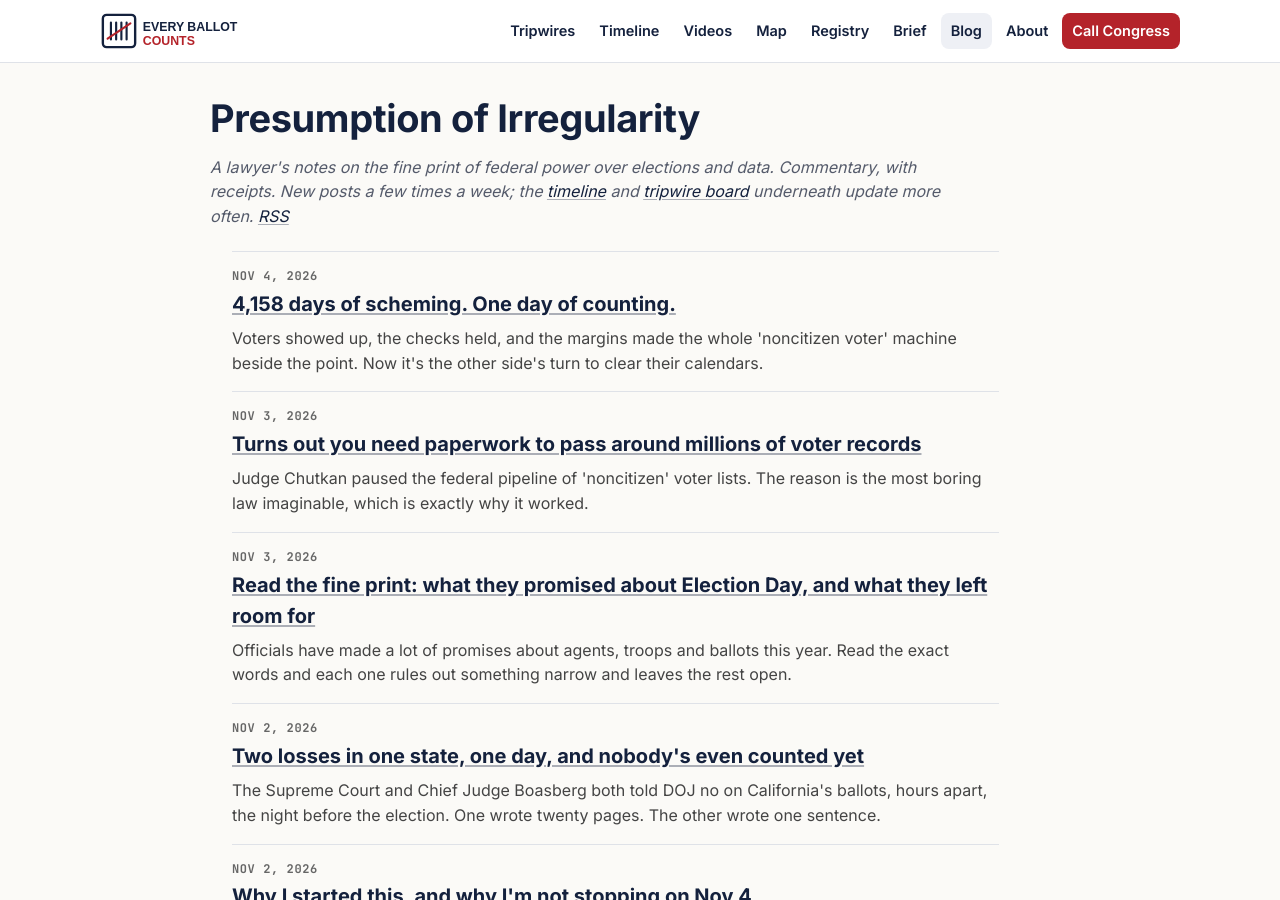
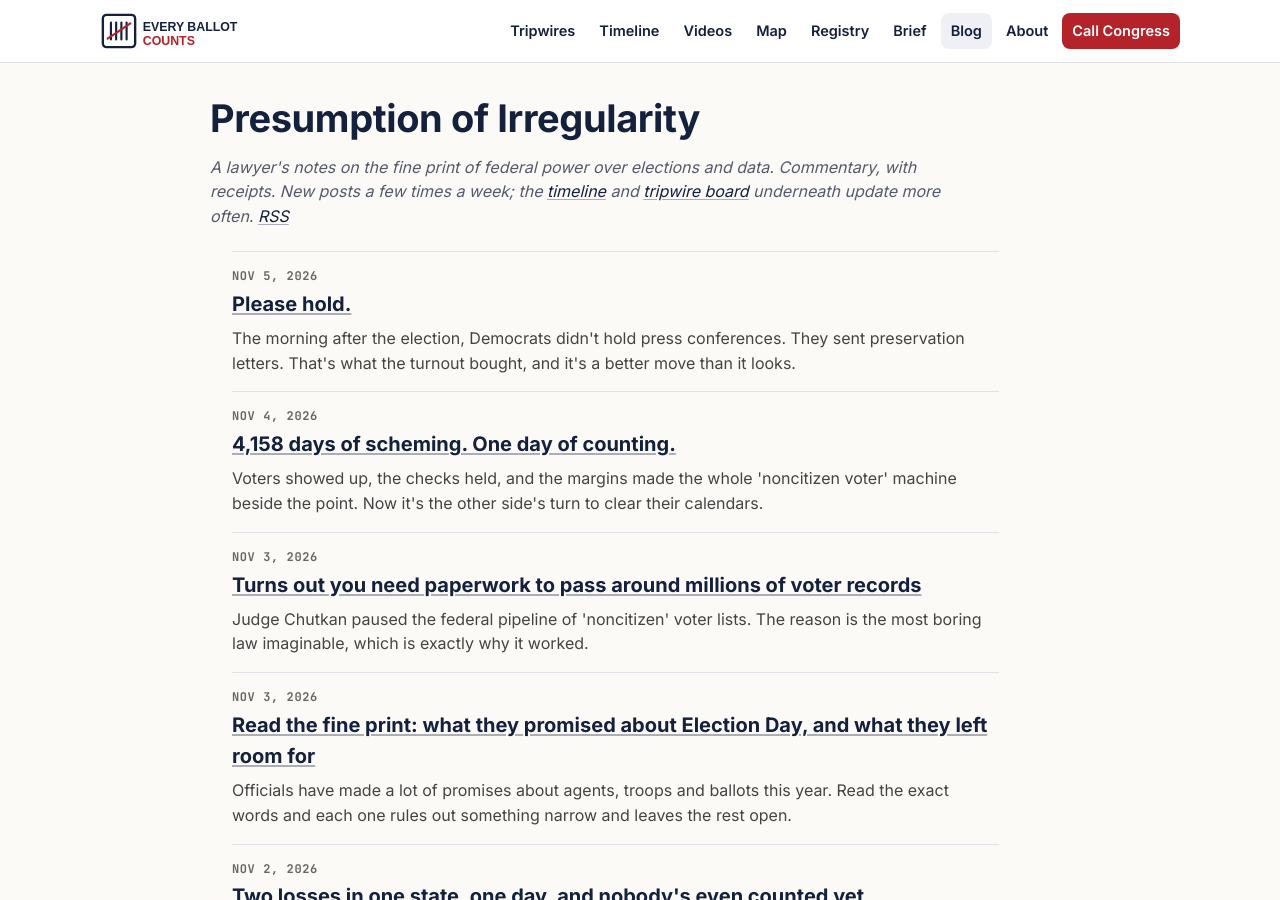
Before and after one commit to good-luck-with-that-ops/Every_Ballot_Counts, a Jekyll site: the page built from blog/index.html, in a window 1280 px wide and 900 px high. Built offline with Jekyll 4.4.1, drawn with Linux system fonts in a browser that asks for light colours; part of the change alters nothing that is shown.

Commit message:
Blog: Please hold.
Co-Authored-By: Claude Opus 5.5 <noreply@anthropic.com>
Claude-Session: https://claude.ai/code/session_01FzfMTbNVyRU7XpffsrV2HZ

```diff
--- /dev/null
+++ b/_posts/2026-11-05-please-hold.md
@@ -0,0 +1,52 @@
+---
+title: "Please hold."
+date: 2026-11-05 12:00:00 -0500
+tags: [oversight, Congress, records, DHS, DOJ, Mississippi]
+description: "The morning after the election, Democrats didn't hold press conferences. They sent preservation letters. That's what the turnout bought, and it's a better move than it looks."
+---
+
+The day after the election, the people we elected didn't spend the day defending lawsuits in every swing state. They sent letters telling agency heads not to delete anything.
+
+That's not a small thing. That's the whole thing.
+
+## What went out
+
+- **Rep. Bennie Thompson** (D-Miss.), the top Democrat on House Homeland Security, wrote DHS Secretary Markwayne Mullin on Nov. 4. He wants written assurance by **Nov. 11** "that Departmental records, documents, data, and information have not been and will not be destroyed, modified, removed, transferred, or otherwise rendered inaccessible," and says the committee "intends to closely observe the compliance of the Department—and all its components" ([House Homeland Security Democrats](https://democrats-homeland.house.gov/news/correspondence/thompson-demands-dhs-comply-with-all-document-preservation-requirements)). <span class="m">D</span>
+- **Rep. Bobby Scott** (D-Va.), the top Democrat on Education and Workforce, sent the same kind of notice to 10 departments and agencies, including Education, Labor, HHS and the NLRB, with a **Nov. 18** deadline ([Inside Higher Ed](https://www.insidehighered.com/news/quick-takes/2026/11/05/democrats-trump-dont-destroy-government-records); [Government Executive](https://www.govexec.com/management/2026/11/trump-administration-pushback-democrat-controlled-congress/417059/)). <span class="m">R</span>
+
+And this isn't new. Back on June 26, after Trump talked about taking over the voting, **Sen. Chuck Schumer**, Sen. Mark Warner and 19 other Senate Democrats wrote Mullin, Blanche, Hegseth and the acting intelligence director to "preserve all existing and future records and materials on election-related activities and efforts," including messages on Signal and personal accounts ([Senate Democrats](https://www.democrats.senate.gov/newsroom/press-releases/after-trump-threatens-to-take-over-the-voting-leader-schumer-senator-warner-and-senate-democrats-warn-agency-heads-no-cover-ups-preserve-all-election-records)). <span class="m">D</span> So the next time someone online asks why Schumer isn't "saying something," he was saying it in writing, to the people who'd have to answer for it, four months ago.
+
+## Why a letter beats a press conference
+
+A preservation letter is a legal hold. It doesn't ask anyone to do anything new. It tells them, in writing, that the records already belong to the public and that Congress is coming for them.
+
+The law was already there. The Federal Records Act requires agency heads to preserve records. Hiding, removing or destroying a federal record is a crime under 18 U.S.C. 2071, up to three years, and a custodian who does it forfeits the office and can't hold federal office again. Destroying records to obstruct a federal matter is a separate felony with up to 20 years (18 U.S.C. 1519). <span class="m">D</span>
+
+What the letter adds is notice. Once it lands, nobody gets to say they didn't know these records mattered. <span class="m">I</span>
+
+That's why I think of these letters as corruption checkmate. Every official who gets one has exactly two moves:
+
+1. **Keep everything.** Then the records come out in January, whatever they show. And the career people who kept them are the civil servants the next administration, and the country, should want to keep.
+2. **Delete something.** Then that's the story, and it's a crime with your name on it, after a dated letter that told you not to.
+
+There's no third square. <span class="m">I</span>
+
+It's like serving Al Capone a notice, at the height of his empire, that you already have him on tax evasion and you'll be checking the books. The difference is that this administration thinks it's Capone, and it isn't. Capone had loyal soldiers. A legal hold works on one person at a time, at their desk, deciding whether their boss is worth a felony. <span class="m">I</span>
+
+## They taught us this move
+
+DOJ wrote election officials in all 50 states on Oct. 29, ordering them to keep ballots and voter-registration records for 22 months after a federal election: "It is a crime to willfully fail to comply with Section 20701" ([Votebeat via Spotlight PA](https://www.spotlightpa.org/news/2026/10/doj-election-officials-criminal-prosecution-letters-2026-midterms-elections/)). <span class="m">R</span> And on Election Day, Secretary Mullin told Fox: "After this election, we'll be gathering all the data, we'll be gathering the voting logs, and we'll be going through those and making sure that no illegals voted" ([NPR, All Things Considered transcript](https://www.npr.org/transcripts/nx-s1-6029306)). <span class="m">D</span>
+
+Fine. Preservation runs both ways. Whatever DHS gathers, whatever lists it built, whatever it sent to states and whatever it told the people who count ballots, that's now a record Congress has asked it to keep.
+
+## This is why every ballot counted
+
+None of this works if you're busy playing defense. NPR's Miles Parks put it plainly: "the thing I heard over and over again from experts is that if this had come down to one or two seats, it may have been a different story last night" ([NPR](https://www.npr.org/transcripts/nx-s1-6029306)). <span class="m">R</span> If the margins had been thin, Democrats would have spent Wednesday in court in every swing state, and the "public confidence" story would be writing itself, the one that lets a DHS secretary call an election a "significant incident."
+
+Instead people voted in numbers too big to argue with. That turned the oversight power on, and it left room to go looking.
+
+Which is why we're turning to Mississippi next. Rep. Thompson, who sent the DHS letter, represents Mississippi. His state made about 230,000 voters inactive before Election Day using unverified credit-bureau data, and its Senate race is close enough that their affidavit ballots matter ([our board, row 16](/tripwires/)). More on that soon.
+
+For now: the letters are dated, the clocks are running, and the records are on hold.
+
+*Please hold. Your call is important to us.*
--- a/updates.md
+++ b/updates.md
@@ -4,6 +4,7 @@ permalink: /updates.html
 ---
 # Updates
 
+- **2026-11-05:** New blog post: [Please hold.](blog/2026/11/05/please-hold/), on the preservation letters Congress sent the day after the election and why the turnout made them possible.
 - **2026-11-04 (late morning):** New blog post: [4,158 days of scheming. One day of counting.](blog/2026/11/04/clear-your-calendar/), on turnout, the margins and why we're not stopping.
 - **2026-11-03 (late morning):** New blog post: [Turns out you need paperwork to pass around millions of voter records](blog/2026/11/03/chutkan-paperwork/), on Judge Chutkan's order pausing the federal voter-list pipeline. "Read the fine print" updated with Judge Walton's order on DOJ poll monitors.
 - **2026-11-03:** New blog post: [Read the fine print](blog/2026/11/03/read-the-fine-print/), what officials promised about Election Day and what the wording leaves open.
```
